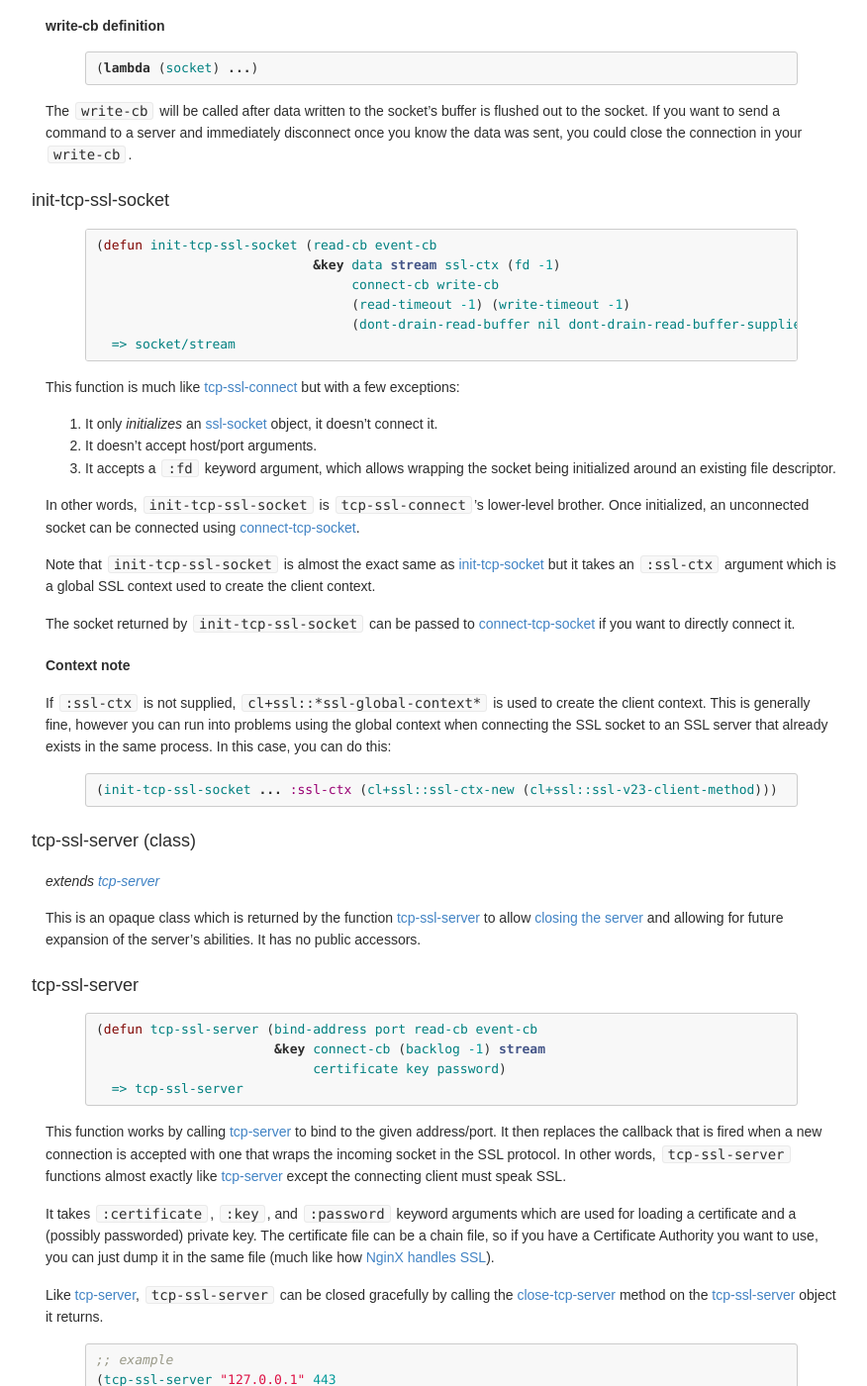
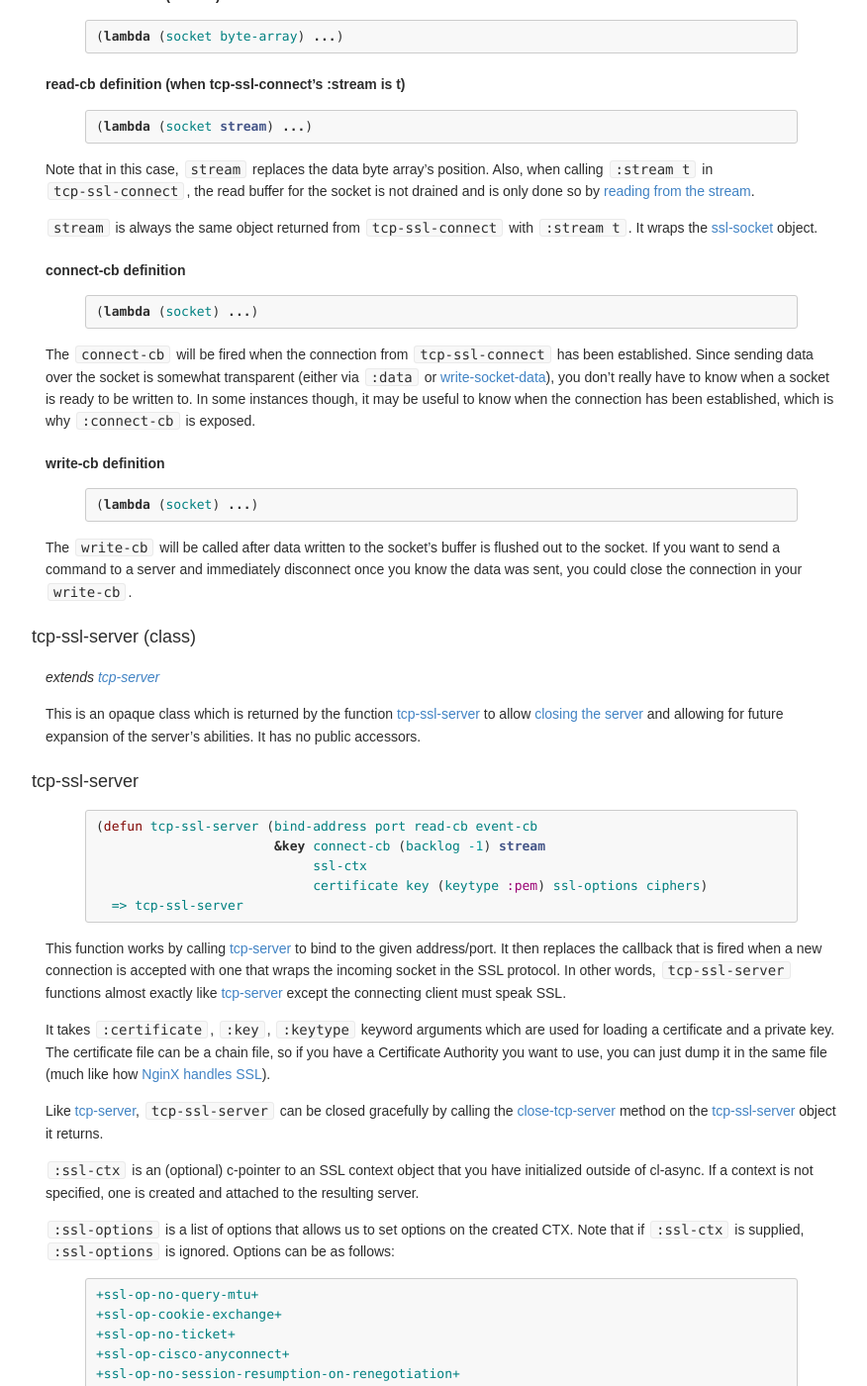
Before and after one commit to orthecreedence/cl-async, a Jekyll site: the page built from tcp-ssl.md, in a window 1280 px wide and 1400 px high, scrolled down 1729 px. Shown: the whole window at 99% size, without its empty margins (194-1070 px from the left). Built offline with Jekyll 4.4.1, drawn with Linux system fonts in a browser that asks for light colours; Markdown is read by kramdown in place of the engine named in the settings; some of the changed text lies outside the part shown.

Commit message:
updating tcp ssl docs!

```diff
--- a/tcp-ssl.md
+++ b/tcp-ssl.md
@@ -5,15 +5,10 @@ layout: documentation
 
 SSL over TCP
 ============
-Libevent's [bufferevents](http://www.wangafu.net/~nickm/libevent-book/Ref6a_advanced_bufferevents.html)
-provide an easy way to wrap sockets in SSL. Cl-async provides a very simple
-interface for setting this up.
+Cl-async provides a way to wrap your sockets in SSL.
 
 Note that SSL in cl-async must be specifically loaded via the package
-`cl-async-ssl`, otherwise it won't be available. This is because it must load a
-separate library (`libevent_openssl`) which may not be available on the system
-by default. `cl-async-ssl` depends on the `cl-libevent2-ssl` package, present in
-the [latest versions of the libevent2 bindings](https://github.com/orthecreedence/cl-libevent2).
+`cl-async-ssl`, otherwise it won't be available.
 
 - [ssl-socket](#ssl-socket) _class_
 - [tcp-ssl-connect](#tcp-ssl-connect) _function_
@@ -36,30 +31,56 @@ It can be passed to any cl-async function that takes a `socket` argument.
 ### tcp-ssl-connect
 {% highlight cl %}
 (defun tcp-ssl-connect (host port read-cb event-cb
-                        &key data stream ssl-ctx
+                        &key data stream
                              connect-cb write-cb
                              (read-timeout -1) (write-timeout -1)
-                             (dont-drain-read-buffer nil dont-drain-read-buffer-supplied-p)))
+                             (dont-drain-read-buffer nil dont-drain-read-buffer-supplied-p)
+                             ssl-ctx ssl-options ciphers)
   => ssl-socket/stream
 {% endhighlight %}
 
 Much like [tcp-connect](/cl-async/tcp#tcp-connect), `tcp-connect-ssl` opens and
 connects an async socket, but wrapped in the SSL protocol. In fact just about
 every argument is the same for `tcp-connect` as it is for `tcp-connect-ssl`,
-except `tcp-ssl-connect` takes an (optional) SSL context object in the keyword
-`:ssl-ctx` parameter. This tells it to use the given context instead of the
-global/generic context created by `cl+ssl` when initializing.
-
-`tcp-ssl-connect` takes an (optional) `:ssl-ctx` argument which is a
-generic/global SSL context object which is used to create the *client* context
-used to initialize the socket. If a context is not specified, the global context
-in the `cl+ssl` package will be used: `cl+ssl::*ssl-global-context*`. See the
-[note on using the global context](#init-tcp-ssl-socket-context-note) if you
-run into problems.
+except for some special options that `tcp-connect-ssl` takes to help set up the
+SSL context/object.
 
 `tcp-ssl-connect` returns an [ssl-socket](#ssl-socket) object, which is an
 extension of the [socket](/cl-async/tcp#socket) class, and can be used with all
 the same functions/methods.
+
+`:ssl-ctx` is an (optional) c-pointer to an SSL context object that you have
+initialized outside of cl-async. If a context is not specified, one is created
+and attached to the resulting socket.
+
+`:ssl-options` is a list of options that allows us to set options on the created
+CTX. Note that if `:ssl-ctx` is supplied, `:ssl-options` is ignored. Options can
+be as follows:
+
+{% highlight cl %}
++ssl-op-no-query-mtu+
++ssl-op-cookie-exchange+
++ssl-op-no-ticket+
++ssl-op-cisco-anyconnect+
++ssl-op-no-session-resumption-on-renegotiation+
++ssl-op-no-compression+
++ssl-op-allow-unsafe-legacy-renegotiation+
++ssl-op-single-ecdh-use+
++ssl-op-single-dh-use+
++ssl-op-ephemeral-rsa+
++ssl-op-cipher-server-preference+
++ssl-op-tls-rollback-bug+
++ssl-op-no-sslv2+
++ssl-op-no-sslv3+
++ssl-op-no-tlsv1+
++ssl-op-no-tlsv1-2+
++ssl-op-no-tlsv1-1+
+{% endhighlight %}
+
+`:ciphers` is a *string* cipher list you want the SSL object to be initialized
+with. The default is
+`"HIGH:!RC4:!MD5:!aNULL:!EDH:!EXP:+ECDHE-RSA-AES128-SHA256:+3DES"`.
+Note that if `:ssl-ctx` is supplied, `:ciphers` is ignored.
 
 {% highlight cl %}
 ;; simple SSL socket example
@@ -119,105 +140,6 @@ flushed out to the socket. If you want to send a command to a server and
 immediately disconnect once you know the data was sent, you could close the
 connection in your `write-cb`.
 
-
-<a id="init-tcp-ssl-socket"></a>
-### init-tcp-ssl-socket
-{% highlight cl %}
-(defun init-tcp-ssl-socket (read-cb event-cb
-                            &key data stream ssl-ctx (fd -1)
-                                 connect-cb write-cb
-                                 (read-timeout -1) (write-timeout -1)
-                                 (dont-drain-read-buffer nil dont-drain-read-buffer-supplied-p))
-  => socket/stream
-{% endhighlight %}
-
-This function is much like [tcp-ssl-connect](#tcp-ssl-connect) but with a few
-exceptions:
-
- 1. It only *initializes* an [ssl-socket](#ssl-socket) object, it doesn't connect
- it.
- 2. It doesn't accept host/port arguments.
- 3. It accepts a `:fd` keyword argument, which allows wrapping the socket being
- initialized around an existing file descriptor.
-
-In other words, `init-tcp-ssl-socket` is `tcp-ssl-connect`'s lower-level brother.
-Once initialized, an unconnected socket can be connected using
-[connect-tcp-socket](/cl-async/tcp#connect-tcp-socket).
-
-Note that `init-tcp-ssl-socket` is almost the exact same as [init-tcp-socket](/cl-async/tcp#init-tcp-socket)
-but it takes an `:ssl-ctx` argument which is a global SSL context used to
-create the client context.
-
-The socket returned by `init-tcp-ssl-socket` can be passed to
-[connect-tcp-socket](/cl-async/tcp#connect-tcp-socket) if you want to directly
-connect it.
-
-<a id="init-tcp-ssl-socket-context-note"></a>
-##### Context note
-If `:ssl-ctx` is not supplied, `cl+ssl::*ssl-global-context*` is used to create
-the client context. This is generally fine, however you can run into problems
-using the global context when connecting the SSL socket to an SSL server that
-already exists in the same process. In this case, you can do this:
-
-{% highlight cl %}
-(init-tcp-ssl-socket ... :ssl-ctx (cl+ssl::ssl-ctx-new (cl+ssl::ssl-v23-client-method)))
-{% endhighlight %}
-
-
-{% comment %}
-<a id="wrap-in-ssl"></a>
-### wrap-in-ssl
-{% highlight cl %}
-(defun wrap-in-ssl (socket/stream &key certificate key password
-                                       (method 'cl+ssl::ssl-v23-client-method)
-                                       close-cb))
-  => socket/stream
-{% endhighlight %}
-
-_Note: `wrap-in-ssl` has only been testing with outgoing sockets, not servers.
-There is more work to do before server SSL sockets are supported._
-
-Wraps a socket or stream in SSL. The callbacks and timeouts on the original
-socket/stream are reattached to the new SSL socket/stream, meaning you can
-convert a non-SSL socket to SSL fairly simply. It's important to note that this
-function does *not* replace the socket/stream passed to it, it returns a *new*
-socket if a socket was passed in, and a *new* stream if a stream was passed in.
-
-It's a bad idea to use the original socket/stream after wrapping it in SSL. Most
-likely your writes will trigger SSL errors and your reads will be blank. So make
-sure your app updates any references to the old socket/stream with the one
-returned from `wrap-in-ssl`.
-
-This function works by setting up an SSL filtering bufferevent that wraps the
-one attached to the given socket/stream. Although this is handled transparently
-by libevent, it still requires that an SSL context be set up, which
-`wrap-in-ssl` uses [cl+ssl](http://common-lisp.net/project/cl-plus-ssl/) for.
-
-The `close-cb` function passed in will be called when the SSL socket is closed.
-
-{% highlight cl %}
-;; example
-(let\* ((socket (tcp-connect "www.google.com" 443
-                            (lambda (sock data)
-                              (declare (ignore sock))
-                              (format t "GOT: ~a~%" (babel:octets-to-string data)))
-                            (lambda (ev)
-                              (format t "event: ~a~%" ev))
-                            :read-timeout 3))
-       ;; now wrap the normal socket in SSL, save the new socket
-       (socket-ssl (wrap-in-ssl socket)))
-  ;; send out the request on the SSL socket
-  (write-socket-data socket-ssl (format nil "GET /~c~c" #\return #\newline)))
-{% endhighlight %}
-
-<a id="wrap-in-ssl-close-cb"></a>
-##### close-cb definition
-`close-cb` is a lambda with no arguments.
-{% highlight cl %}
-(lambda () ...)
-{% endhighlight %}
-{% endcomment %}
-
 <a id="tcp-ssl-server-class"></a>
 ### tcp-ssl-server (class)
 _extends [tcp-server](/cl-async/tcp#tcp-server-class)_
@@ -231,7 +153,8 @@ future expansion of the server's abilities. It has no public accessors.
 {% highlight cl %}
 (defun tcp-ssl-server (bind-address port read-cb event-cb
                        &key connect-cb (backlog -1) stream
-                            certificate key password)
+                            ssl-ctx
+                            certificate key (keytype :pem) ssl-options ciphers)
   => tcp-ssl-server
 {% endhighlight %}
 
@@ -242,8 +165,8 @@ protocol. In other words, `tcp-ssl-server` functions almost exactly like
 [tcp-server](/cl-async/tcp#tcp-server) except the connecting client must speak
 SSL.
 
-It takes `:certificate`, `:key`, and `:password` keyword arguments which are
-used for loading a certificate and a (possibly passworded) private key. The
+It takes `:certificate`, `:key`, `:keytype` keyword arguments which are
+used for loading a certificate and a private key. The
 certificate file can be a chain file, so if you have a Certificate Authority
 you want to use, you can just dump it in the same file (much like how [NginX
 handles SSL](http://nginx.org/en/docs/http/configuring_https_servers.html#chains)).
@@ -251,6 +174,39 @@ handles SSL](http://nginx.org/en/docs/http/configuring_https_servers.html#chains
 Like [tcp-server](/cl-async/tcp#tcp-server), `tcp-ssl-server` can be closed
 gracefully by calling the [close-tcp-server](/cl-async/tcp#close-tcp-server)
 method on the [tcp-ssl-server](/cl-async/tcp-ssl#tcp-ssl-server-class) object it returns.
+
+`:ssl-ctx` is an (optional) c-pointer to an SSL context object that you have
+initialized outside of cl-async. If a context is not specified, one is created
+and attached to the resulting server.
+
+`:ssl-options` is a list of options that allows us to set options on the created
+CTX. Note that if `:ssl-ctx` is supplied, `:ssl-options` is ignored. Options can
+be as follows:
+
+{% highlight cl %}
++ssl-op-no-query-mtu+
++ssl-op-cookie-exchange+
++ssl-op-no-ticket+
++ssl-op-cisco-anyconnect+
++ssl-op-no-session-resumption-on-renegotiation+
++ssl-op-no-compression+
++ssl-op-allow-unsafe-legacy-renegotiation+
++ssl-op-single-ecdh-use+
++ssl-op-single-dh-use+
++ssl-op-ephemeral-rsa+
++ssl-op-cipher-server-preference+
++ssl-op-tls-rollback-bug+
++ssl-op-no-sslv2+
++ssl-op-no-sslv3+
++ssl-op-no-tlsv1+
++ssl-op-no-tlsv1-2+
++ssl-op-no-tlsv1-1+
+{% endhighlight %}
+
+`:ciphers` is a *string* cipher list you want the SSL object to be initialized
+with. The default is
+`"HIGH:!RC4:!MD5:!aNULL:!EDH:!EXP:+ECDHE-RSA-AES128-SHA256:+3DES"`.
+Note that if `:ssl-ctx` is supplied, `:ciphers` is ignored.
 
 {% highlight cl %}
 ;; example
```
